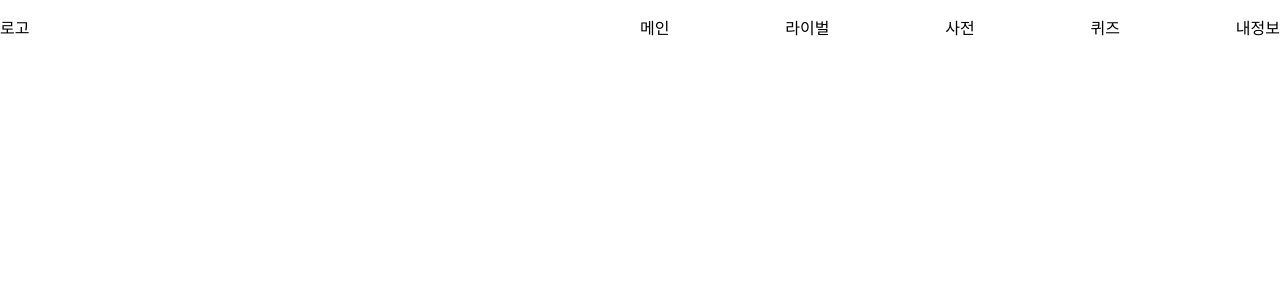
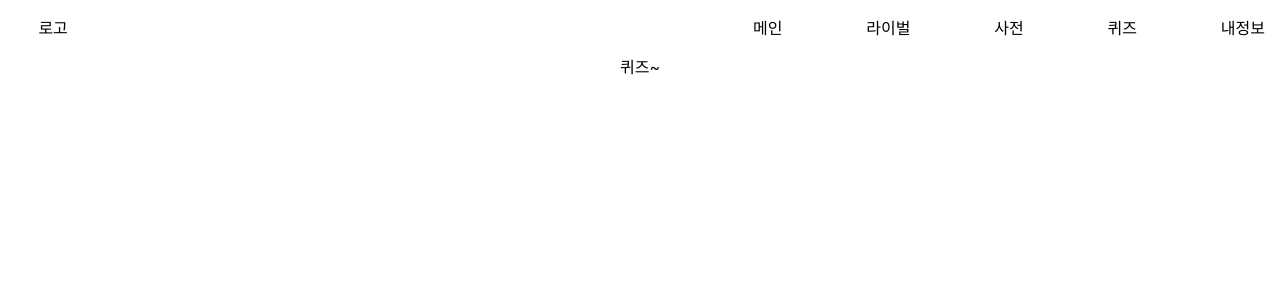
Before and after one commit to seogaeun/kkanbustock-frontend, a React (Create React App) app: page /Quiz in a window 1280 px wide. Before the commit this address had no page. Shown: the top 300 px of the page. Built offline with nearby package versions, Linux system fonts and the light colour scheme.

Commit message:
[Add]퀴즈 화면 추가

```diff
--- a/src/App.js
+++ b/src/App.js
@@ -1,6 +1,7 @@
 import './styles/App.css';
 import Main from './components/Main/Main.js';
 import Login from './components/Login/Login.js';
+import Quiz from  './components/Quiz/Quiz.js';
 import Nav from './components/Nav/Nav.js';
 import { BrowserRouter, Route, Routes } from 'react-router-dom';
 function App() {
@@ -11,6 +12,7 @@ function App() {
       <Routes>
         <Route path='/' element={<Main/>}/>
         <Route path="/My" element={<Login />} />
+        <Route path="/Quiz" element={<Quiz />} />
       </Routes>
     </div>
     </BrowserRouter>
--- a/src/components/Nav/Nav.css
+++ b/src/components/Nav/Nav.css
@@ -5,15 +5,19 @@
     padding: 15px 0px;
     text-align: right;
     display: flex;
+    justify-content: space-between;
 }
 #logo{
-    width: 50%;
+    padding-left: 3%;
+    width: 30%;
     text-align: left;
 }
 .menuClass{
+    width: 40%;
     display: flex;
+    text-align: center;
     justify-content: space-between;
-    width: 50%;
+    padding: 0px 15px;
 
 }
 .navbarMenu{
--- /dev/null
+++ b/src/components/Quiz/Quiz.js
@@ -0,0 +1,11 @@
+import React from 'react'
+
+function Quiz() {
+    return (
+        <div>
+            퀴즈~
+        </div>
+    )
+}
+
+export default Quiz
```
Also changed, not shown: src/components/Quiz/Quiz.css (added).
